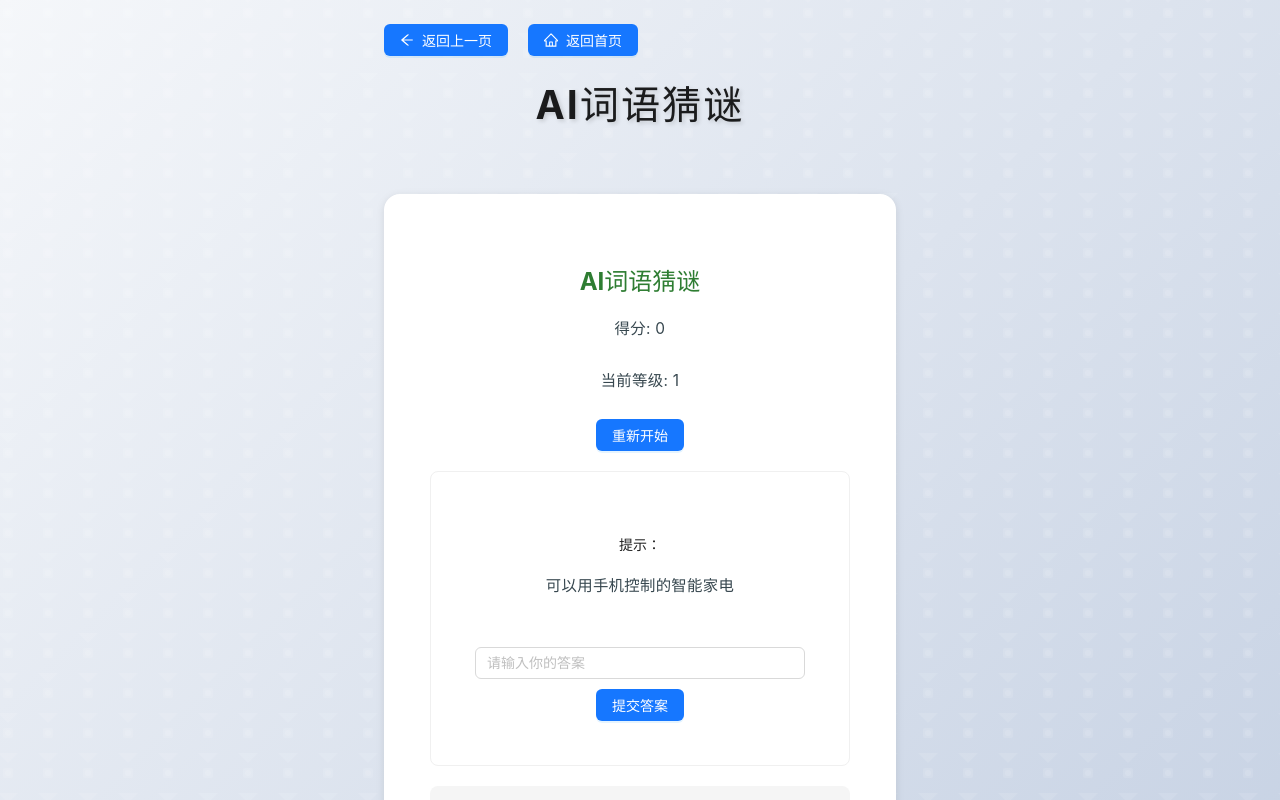
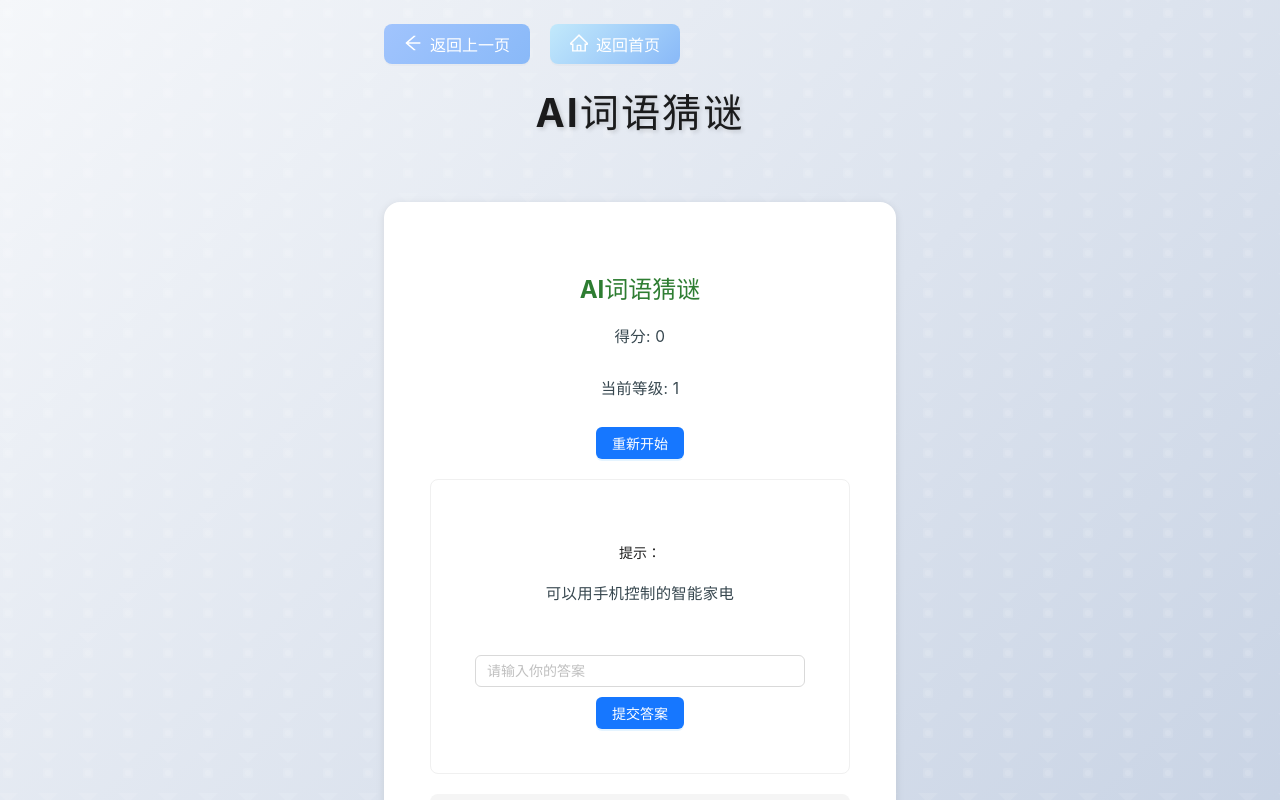
Before and after one commit to chenpengfeidp/child_ai_h5, a React (Vite) app: page /#/ai-games/word-guess in a window 1280 px wide. Shown: the top 800 px of the page. Built offline with nearby package versions, Linux system fonts and the light colour scheme.

Commit message:
feat: 返回按钮使用统一封装的组件

```diff
--- a/src/pages/AIGames/pages/MemoryGamePage/index.jsx
+++ b/src/pages/AIGames/pages/MemoryGamePage/index.jsx
@@ -1,7 +1,7 @@
 import React from 'react';
-import { Layout, Typography, Button } from 'antd';
-import { HomeOutlined, ArrowLeftOutlined } from '@ant-design/icons';
+import { Layout, Typography } from 'antd';
 import { useNavigate } from 'react-router-dom';
+import NavButtons from '../../../../components/NavButtons';
 import MemoryGame from '../../components/MemoryGame';
 import './index.css';
 
@@ -14,23 +14,7 @@ const MemoryGamePage = () => {
   return (
     <Layout className="ai-games-container">
       <Content className="ai-games-content">
-        <div className="nav-buttons" style={{ marginBottom: '20px' }}>
-          <Button
-            type="primary"
-            icon={<ArrowLeftOutlined />}
-            onClick={() => navigate(-1)}
-            style={{ marginRight: '10px' }}
-          >
-            返回上一页
-          </Button>
-          <Button
-            type="primary"
-            icon={<HomeOutlined />}
-            onClick={() => navigate('/')}
-          >
-            返回首页
-          </Button>
-        </div>
+        <NavButtons />
         <Title level={1} className="page-title">AI图片连连看</Title>
         <div className="content-section">
           <MemoryGame />
--- a/src/pages/AIGames/pages/WordGuessPage/index.jsx
+++ b/src/pages/AIGames/pages/WordGuessPage/index.jsx
@@ -1,7 +1,7 @@
 import React from 'react';
-import { Layout, Typography, Button } from 'antd';
-import { HomeOutlined, ArrowLeftOutlined } from '@ant-design/icons';
+import { Layout, Typography } from 'antd';
 import { useNavigate } from 'react-router-dom';
+import NavButtons from '../../../../components/NavButtons';
 import WordGuess from '../../components/WordGuess';
 import './index.css';
 
@@ -14,23 +14,7 @@ const WordGuessPage = () => {
   return (
     <Layout className="ai-games-container">
       <Content className="ai-games-content">
-        <div className="nav-buttons" style={{ marginBottom: '20px' }}>
-          <Button
-            type="primary"
-            icon={<ArrowLeftOutlined />}
-            onClick={() => navigate(-1)}
-            style={{ marginRight: '10px' }}
-          >
-            返回上一页
-          </Button>
-          <Button
-            type="primary"
-            icon={<HomeOutlined />}
-            onClick={() => navigate('/')}
-          >
-            返回首页
-          </Button>
-        </div>
+        <NavButtons />
         <Title level={1} className="page-title">AI词语猜谜</Title>
         <div className="content-section">
           <WordGuess />
```
